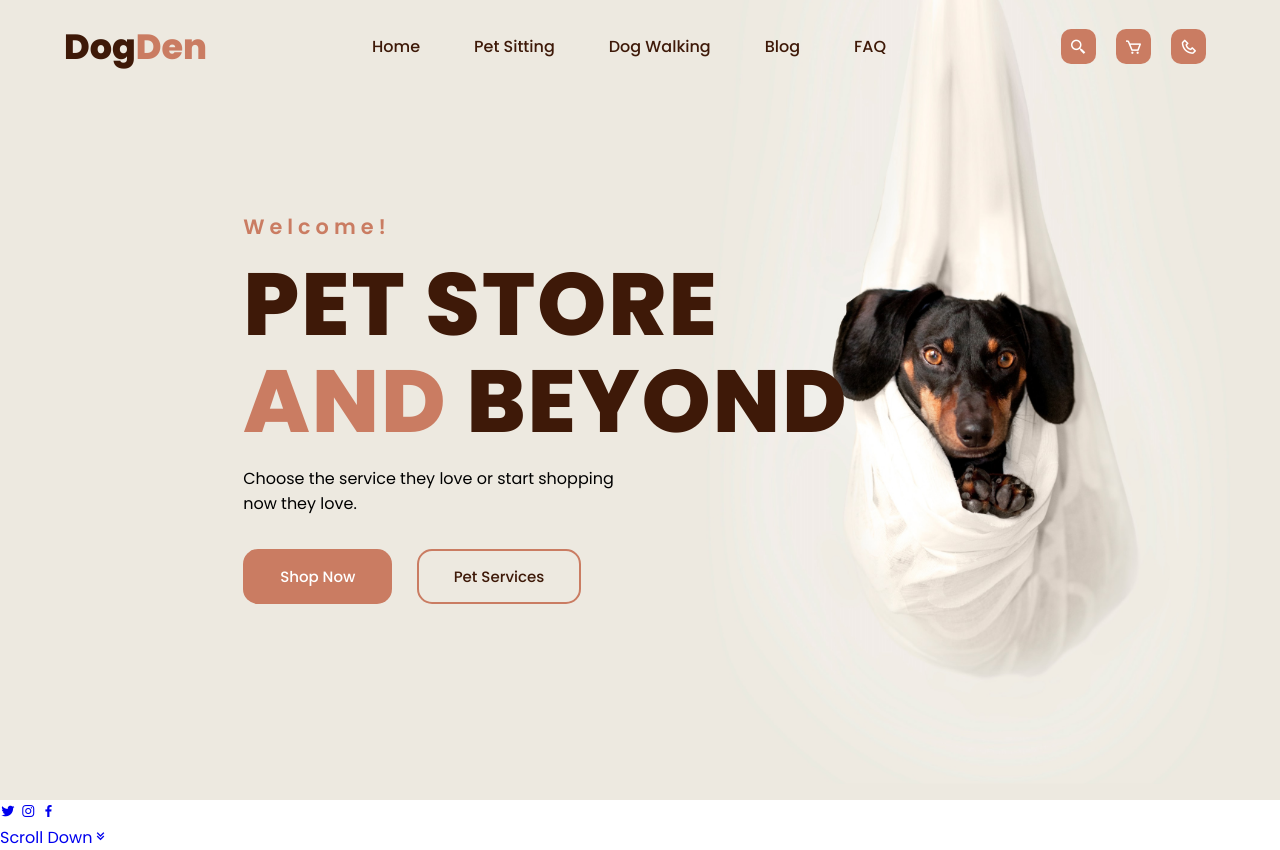
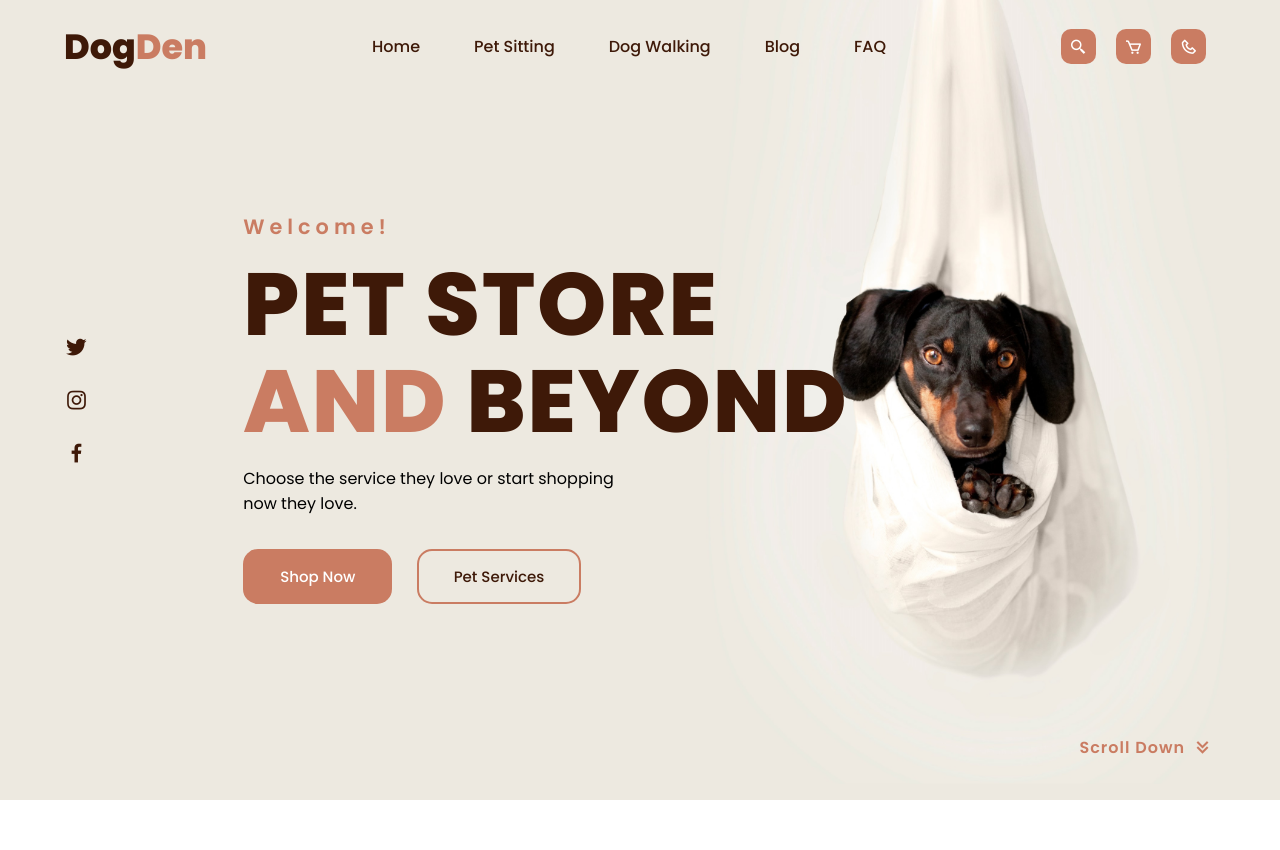
Before and after one commit to ArtPlatosha/DogDen, a plain HTML site: page index.html in a window 1280 px wide. After the commit the page ends 800 px from the top, so only its background shows below. Drawn offline with nearby package versions, Linux system fonts and the light colour scheme.

Commit message:
commit: 5th commit
ednig "left" and "right" sections (CSS)

```diff
--- a/css/main.css
+++ b/css/main.css
@@ -152,3 +152,47 @@ section {
 	background-color: #ca7c62;
 	color: #fff;
 }
+
+.left {
+	position: absolute;
+	top: 50%;
+	padding: 0 5%;
+	transform: translateY(-50%);
+}
+
+.left i {
+	display: block;
+	margin: 28px 0;
+	font-size: 25px;
+	color: #3e1908;
+	transition: all .40s ease;
+}
+
+.left i:hover {
+	transform: scale(1.1) translateX(-5px);
+}
+
+.right {
+	position: absolute;
+	bottom: 5%;
+	right: 5%;
+}
+
+.scroll {
+	display: flex;
+	align-items: center;
+	justify-content: center;
+}
+
+.right a {
+	color: #ca7c62;
+	font-style: 1.1rem;
+	font-weight: 600;
+	letter-spacing: 1px;
+}
+
+.right i {
+	color: #ca7c62;
+	font-size: 25px;
+	margin-left: 5px;
+}
```
